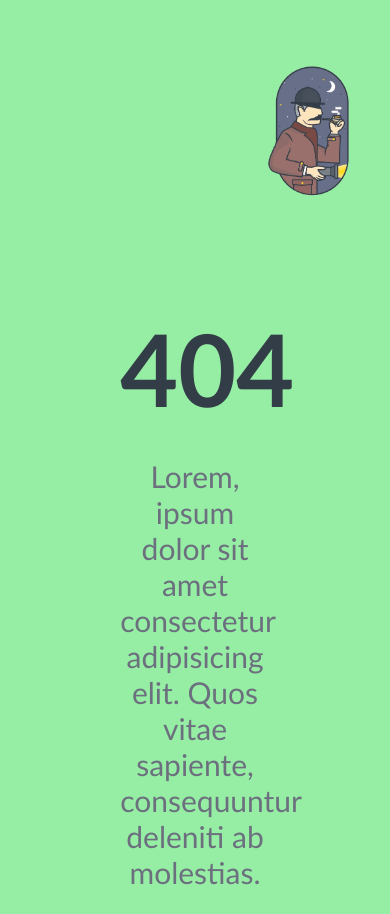
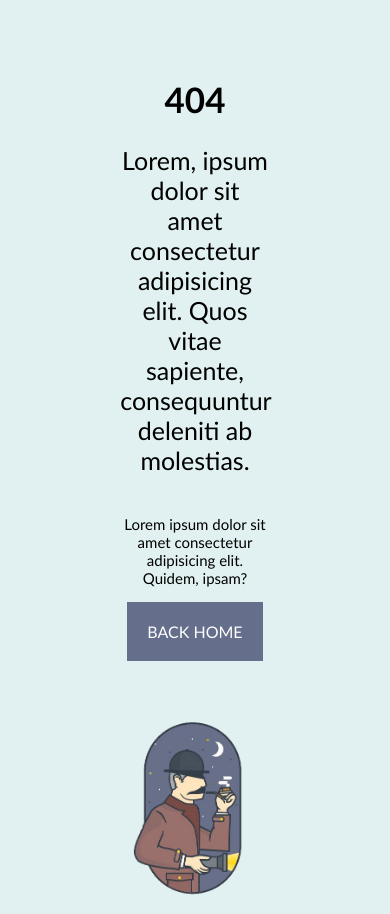
Before and after one commit to beatarynkevic/3-serlokass, a plain HTML site: page index.html in a window 390 px wide. Shown: the top 914 px of the page. Drawn offline with Linux system fonts and the light colour scheme.

Commit message:
Responsive

```diff
--- a/index.html
+++ b/index.html
@@ -1,19 +1,22 @@
 <!DOCTYPE html>
 <html lang="en">
+
 <head>
     <meta charset="UTF-8">
     <meta name="viewport" content="width=device-width, initial-scale=1.0">
     <link rel="stylesheet" href="./style.css">
     <title>Serlokas</title>
 </head>
+
 <body>
-        <img src="./Untitled.png" alt="serlokas">
     <div>
         <h1>404</h1>
-            <p>Lorem, ipsum dolor sit amet consectetur adipisicing elit. Quos vitae sapiente, consequuntur deleniti ab molestias.</p>
+        <p>Lorem, ipsum dolor sit amet consectetur adipisicing elit. Quos vitae sapiente, consequuntur deleniti ab
+            molestias.</p>
         <p style="font-size: 15px;">Lorem ipsum dolor sit amet consectetur adipisicing elit. Quidem, ipsam?</p>
         <a href="#">back home</a>
     </div>
+    <img src="./Untitled.png" alt="serlokas">
+</body>
 
-    </body>
 </html>
--- a/style.css
+++ b/style.css
@@ -1,28 +1,30 @@
 body {
-    background-color: #95eea4;
+    background-color: #b1d8d860;
     display: inline-block;
     text-align: center;
 }
     img {
+        display: inline-block;
         width: 30%;
         float: left;
         margin: 50px 0 0 250px;
     }
     div {
         display: inline-block;
-        width: 40%;
+        width: 30%;
+        margin-top: 50px;
+        margin-right: 20%;
+        float: right;
         font-family: 'Gill Sans', 'Gill Sans MT', Calibri, 'Trebuchet MS', sans-serif;
     }
         h1 {
             display: inline-block;
             font-size: 100px;
-            color: #333D47;
-            margin: 100px 0 0 0;
+            margin: 50px 0 0 0;
         }
         p {
             display: inline-block;
             font-size: 30px;
-            color: #6C6F7E;
             width: 100%;
         }
         a {
@@ -33,3 +35,26 @@ body {
             padding: 20px;
             text-transform: uppercase;
         }
+@media (max-width: 1100px) {
+
+    img {
+        width: 40%;
+        float: right;
+        margin-left: 30%;
+        margin-right: 30%;
+    }
+    div {
+        width: 40%;
+        margin-left: 30%;
+        margin-right: 30%;
+        margin-top: 20px;
+        float: left;
+        font-family: 'Gill Sans', 'Gill Sans MT', Calibri, 'Trebuchet MS', sans-serif;
+    }
+    h1 {
+        font-size: 35px;
+    }
+    p {
+        font-size: 25px;
+    }
+}
```
Lines whose indentation alone changed are shown as unchanged.
